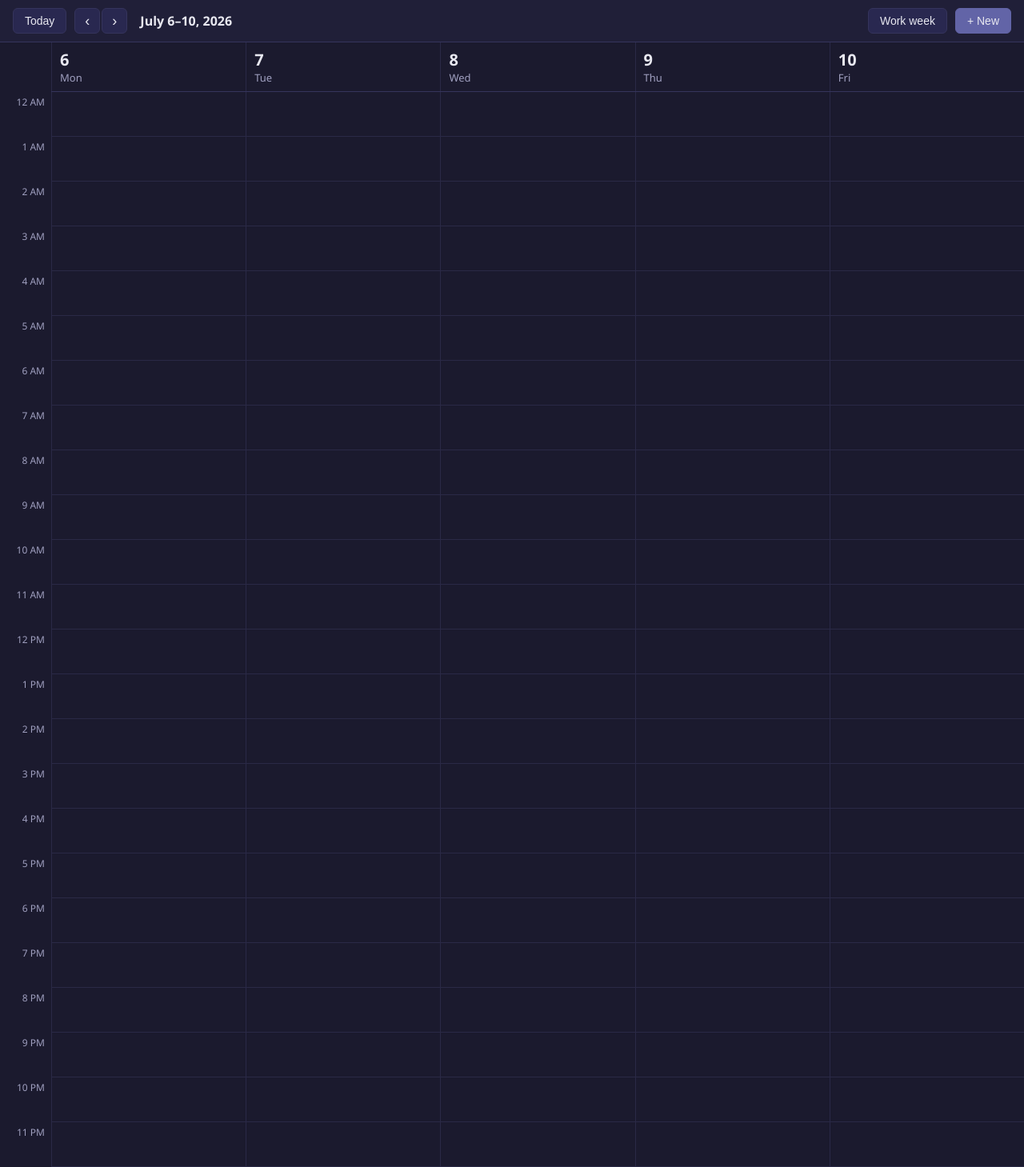
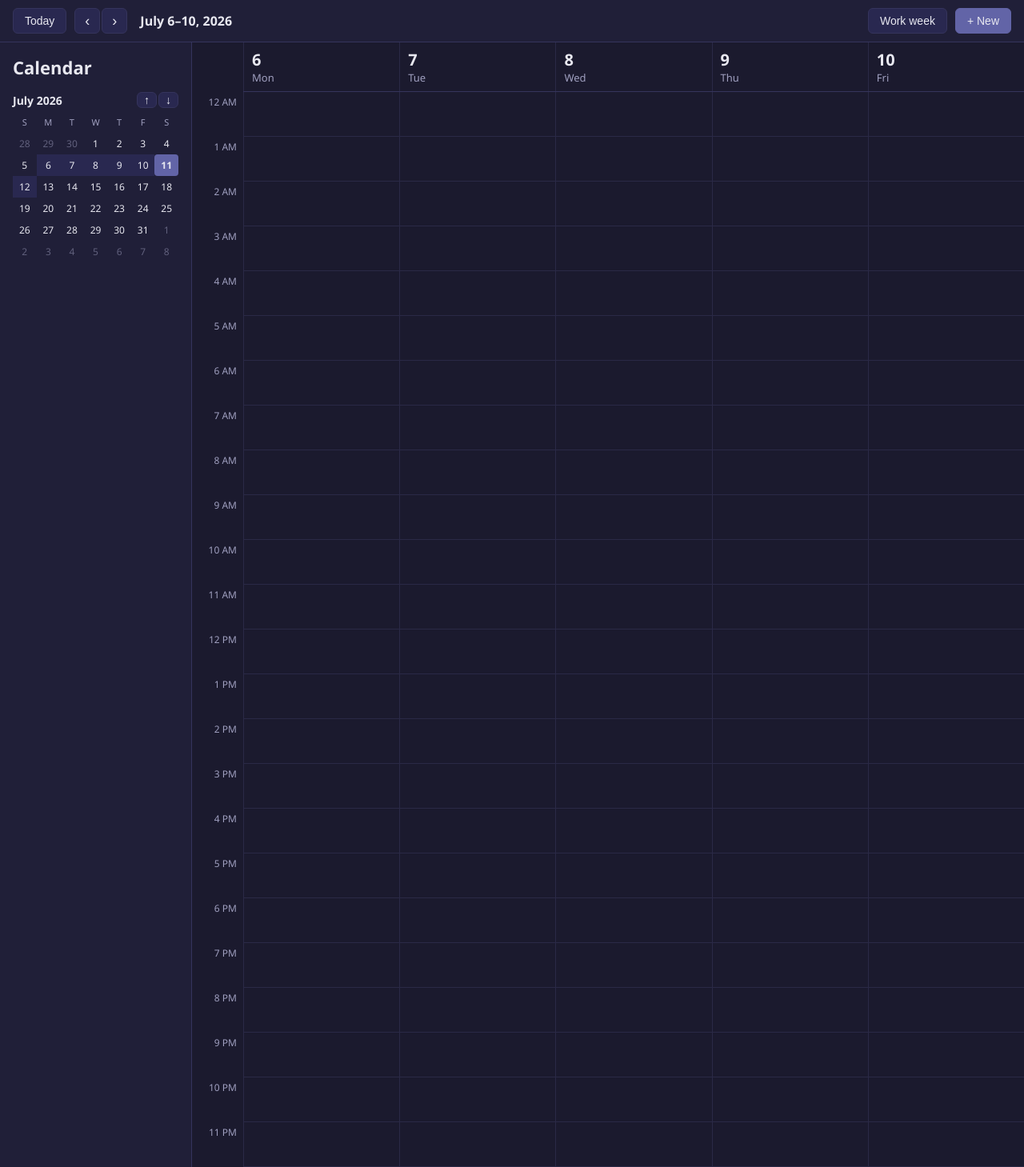
Before and after one commit to ba1chev/Focus47, a FastAPI app: page / in a window 1280 px wide. Shown: the whole page at 80% size. Run offline with FastAPI, Linux system fonts and the light colour scheme; data that the repository does not hold is empty.

Commit message:
Added Teams-style sidebar with a mini month calendar
Introduced a left sidebar containing a mini month grid that highlights
today and the selected week. Month arrows navigate the mini calendar
independently, while clicking a day loads that week in the main view.

```diff
--- a/app/static/css/style.css
+++ b/app/static/css/style.css
@@ -65,6 +65,72 @@ body {
 .btn.danger { background: #7a2e3e; border-color: #7a2e3e; }
 .btn.danger:hover { background: #9a3a4e; }
 .hidden { display: none !important; }
+
+/* ---- Layout body ---- */
+.app-body {
+    flex: 1;
+    display: flex;
+    overflow: hidden;
+}
+
+/* ---- Sidebar ---- */
+.sidebar {
+    width: 240px;
+    flex-shrink: 0;
+    background: var(--surface);
+    border-right: 1px solid var(--border);
+    padding: 16px;
+    overflow-y: auto;
+}
+.sidebar-title {
+    margin: 0 0 16px;
+    font-size: 22px;
+    font-weight: 700;
+}
+.mini-cal-head {
+    display: flex;
+    align-items: center;
+    justify-content: space-between;
+    margin-bottom: 8px;
+}
+.mini-cal-head #mini-month-label {
+    font-size: 14px;
+    font-weight: 600;
+}
+.mini-nav { display: flex; gap: 2px; }
+.mini-nav .btn.icon {
+    padding: 2px 8px;
+    font-size: 14px;
+}
+.mini-weekdays, .mini-grid {
+    display: grid;
+    grid-template-columns: repeat(7, 1fr);
+}
+.mini-weekdays {
+    margin-bottom: 4px;
+}
+.mini-weekday {
+    text-align: center;
+    font-size: 11px;
+    color: var(--text-dim);
+    padding: 2px 0;
+}
+.mini-day {
+    text-align: center;
+    font-size: 12px;
+    padding: 5px 0;
+    cursor: pointer;
+    border-radius: 4px;
+}
+.mini-day:hover { background: var(--border); }
+.mini-day.other-month { color: var(--text-dim); opacity: 0.5; }
+.mini-day.today { color: var(--accent-hover); font-weight: 600; }
+.mini-day.in-week { background: var(--surface-2); border-radius: 0; }
+.mini-day.today.in-week {
+    background: var(--accent);
+    color: var(--text);
+    border-radius: 4px;
+}
 
 /* ---- Calendar ---- */
 .calendar {
--- a/app/static/js/app.js
+++ b/app/static/js/app.js
@@ -6,11 +6,13 @@ const HOURS = [];
 for (let h = DAY_START_HOUR; h <= DAY_END_HOUR; h++) HOURS.push(h);
 
 const WEEKDAYS = ["Sun", "Mon", "Tue", "Wed", "Thu", "Fri", "Sat"];
+const MINI_WEEKDAYS = ["S", "M", "T", "W", "T", "F", "S"];
 const MONTHS = ["January", "February", "March", "April", "May", "June", "July",
     "August", "September", "October", "November", "December"];
 
 // ---- State ----
 let currentWeekStart = mondayOf(new Date());
+let miniMonth = new Date(currentWeekStart.getFullYear(), currentWeekStart.getMonth(), 1);
 let workWeek = true;         // Mon–Fri vs full week
 let tasks = [];
 let editingId = null;
@@ -23,6 +25,9 @@ const bodyEl = document.getElementById("calendar-body");
 const rangeEl = document.getElementById("week-range");
 const dialog = document.getElementById("task-dialog");
 const form = document.getElementById("task-form");
+const miniLabelEl = document.getElementById("mini-month-label");
+const miniWeekdaysEl = document.getElementById("mini-weekdays");
+const miniGridEl = document.getElementById("mini-grid");
 
 // ---- Date helpers ----
 function mondayOf(date) {
@@ -92,6 +97,39 @@ function renderGutter() {
         label.className = "time-label";
         label.textContent = fmtHour(h);
         gutterEl.appendChild(label);
+    }
+}
+
+function renderMiniWeekdays() {
+    miniWeekdaysEl.innerHTML = "";
+    for (const w of MINI_WEEKDAYS) {
+        const cell = document.createElement("div");
+        cell.className = "mini-weekday";
+        cell.textContent = w;
+        miniWeekdaysEl.appendChild(cell);
+    }
+}
+
+function renderMiniCal() {
+    miniLabelEl.textContent = `${MONTHS[miniMonth.getMonth()]} ${miniMonth.getFullYear()}`;
+    miniGridEl.innerHTML = "";
+    const today = new Date();
+    const weekEnd = addDays(currentWeekStart, 6);
+    // first cell = Sunday on/before the 1st
+    const gridStart = addDays(miniMonth, -miniMonth.getDay());
+    for (let i = 0; i < 42; i++) {
+        const d = addDays(gridStart, i);
+        const cell = document.createElement("div");
+        cell.className = "mini-day";
+        if (d.getMonth() !== miniMonth.getMonth()) cell.classList.add("other-month");
+        if (sameDay(d, today)) cell.classList.add("today");
+        if (d >= currentWeekStart && d <= weekEnd) cell.classList.add("in-week");
+        cell.textContent = d.getDate();
+        cell.addEventListener("click", () => {
+            currentWeekStart = mondayOf(d);
+            render();
+        });
+        miniGridEl.appendChild(cell);
     }
 }
 
@@ -165,6 +203,8 @@ async function loadTasks() {
 }
 
 async function render() {
+    miniMonth = new Date(currentWeekStart.getFullYear(), currentWeekStart.getMonth(), 1);
+    renderMiniCal();
     renderGutter();
     renderHeader(currentWeekStart);
     await loadTasks();
@@ -268,6 +308,16 @@ document.getElementById("view-toggle").addEventListener("click", (e) => {
     render();
 });
 
+document.getElementById("mini-prev").addEventListener("click", () => {
+    miniMonth.setMonth(miniMonth.getMonth() - 1);
+    renderMiniCal();
+});
+document.getElementById("mini-next").addEventListener("click", () => {
+    miniMonth.setMonth(miniMonth.getMonth() + 1);
+    renderMiniCal();
+});
+
+renderMiniWeekdays();
 render();
 
 // Start scrolled to the morning (7 AM), like Teams.
--- a/app/templates/index.html
+++ b/app/templates/index.html
@@ -22,11 +22,28 @@
         </div>
     </header>
 
-    <div class="calendar">
-        <div class="calendar-header" id="calendar-header"></div>
-        <div class="calendar-body" id="calendar-body">
-            <div class="time-gutter" id="time-gutter"></div>
-            <div class="days-container" id="days-container"></div>
+    <div class="app-body">
+        <aside class="sidebar">
+            <h1 class="sidebar-title">Calendar</h1>
+            <div class="mini-cal">
+                <div class="mini-cal-head">
+                    <span id="mini-month-label"></span>
+                    <div class="mini-nav">
+                        <button id="mini-prev" class="btn icon" aria-label="Предишен месец">&#8593;</button>
+                        <button id="mini-next" class="btn icon" aria-label="Следващ месец">&#8595;</button>
+                    </div>
+                </div>
+                <div class="mini-weekdays" id="mini-weekdays"></div>
+                <div class="mini-grid" id="mini-grid"></div>
+            </div>
+        </aside>
+
+        <div class="calendar">
+            <div class="calendar-header" id="calendar-header"></div>
+            <div class="calendar-body" id="calendar-body">
+                <div class="time-gutter" id="time-gutter"></div>
+                <div class="days-container" id="days-container"></div>
+            </div>
         </div>
     </div>
 
```
